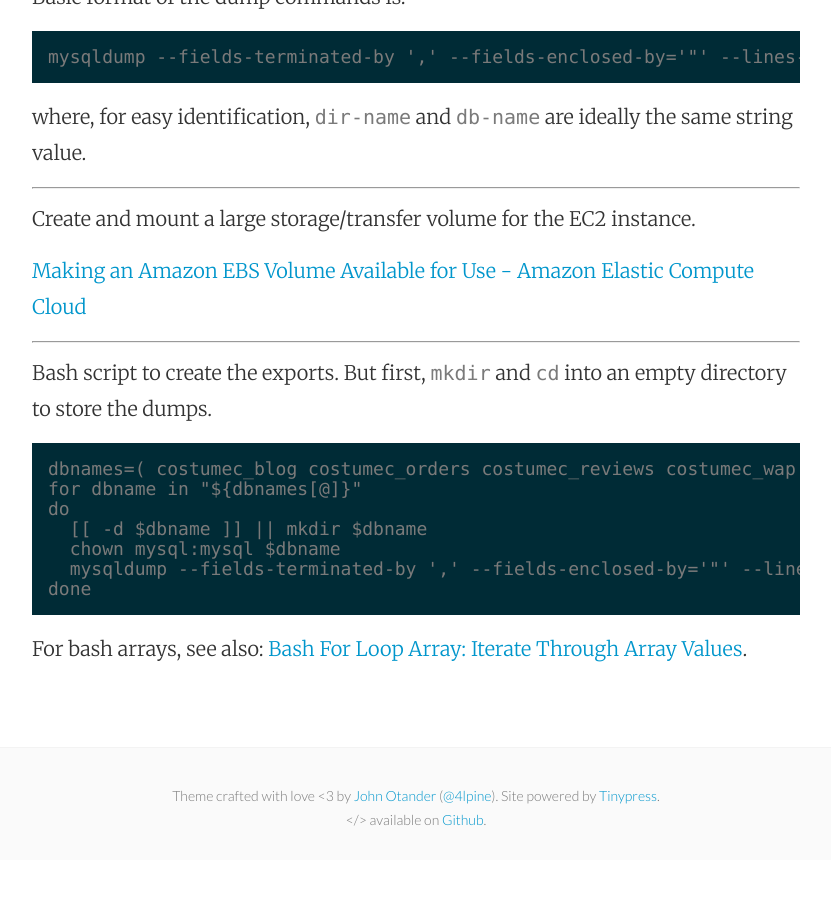
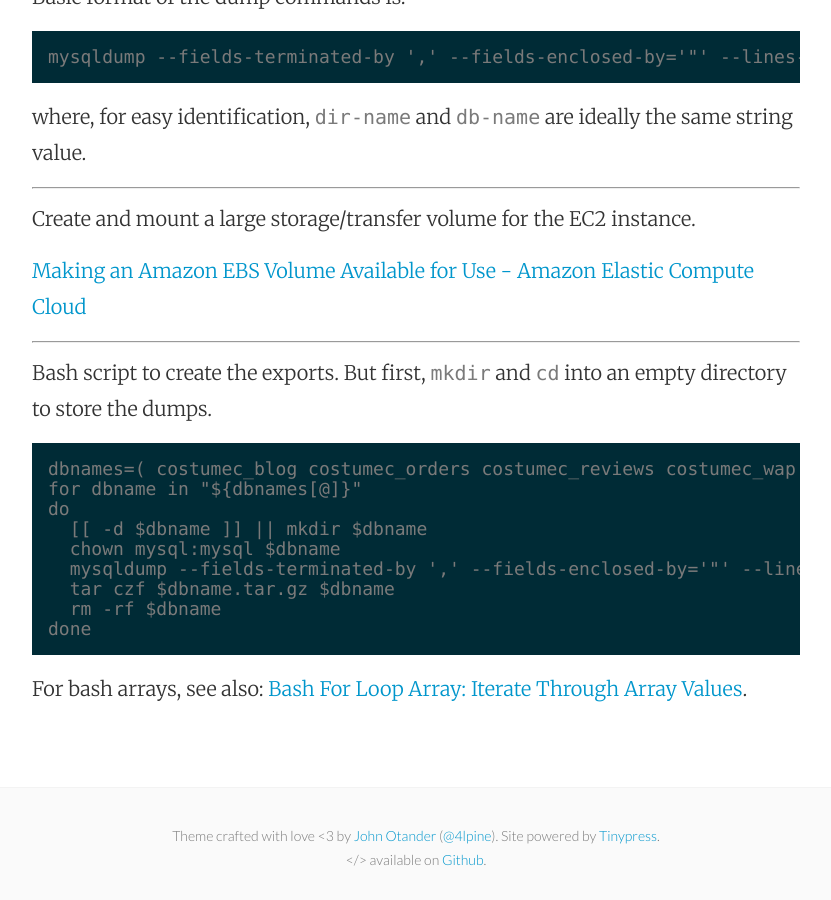
Before and after one commit to mattymaloney/mattymaloney.github.io, a Jekyll site: the page built from _posts/2016-05-16-migration-mysql-to-aws-rds.md, in a window 1280 px wide and 900 px high, scrolled down 1068 px. Shown: the whole window, without its empty margins (224-1055 px from the left). Built offline with Jekyll 4.4.1, drawn with Linux system fonts in a browser that asks for light colours; before the commit the page ends 1928 px from its top, so only the background shows below that.

Commit message:
Updated 2016-05-16-migration-mysql-to-aws-rds.md

````diff
--- a/_posts/2016-05-16-migration-mysql-to-aws-rds.md
+++ b/_posts/2016-05-16-migration-mysql-to-aws-rds.md
@@ -42,6 +42,8 @@ do
   [[ -d $dbname ]] || mkdir $dbname
   chown mysql:mysql $dbname
   mysqldump --fields-terminated-by ',' --fields-enclosed-by='"' --lines-terminated-by 0x0d0a --single-transaction --order-by-primary --tab=$dbname $dbname
+  tar czf $dbname.tar.gz $dbname
+  rm -rf $dbname
 done
 ```
 
````
